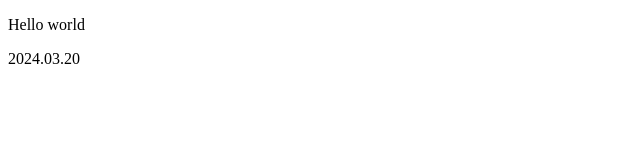
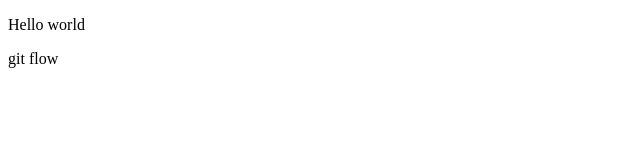
Before and after one commit to SachiniDulakshi/test, a plain HTML site: page index.html in a window 1280 px wide. Shown: the full height of the page, 0-640 px from the left. Drawn offline with Linux system fonts and the light colour scheme.

Commit message:
modified index.html

```diff
--- a/index.html
+++ b/index.html
@@ -7,6 +7,6 @@
 </head>
 <body>
     <p>Hello world</p>
-    <p>2024.03.20</p>
+    <p>git flow</p>
 </body>
 </html>
```
